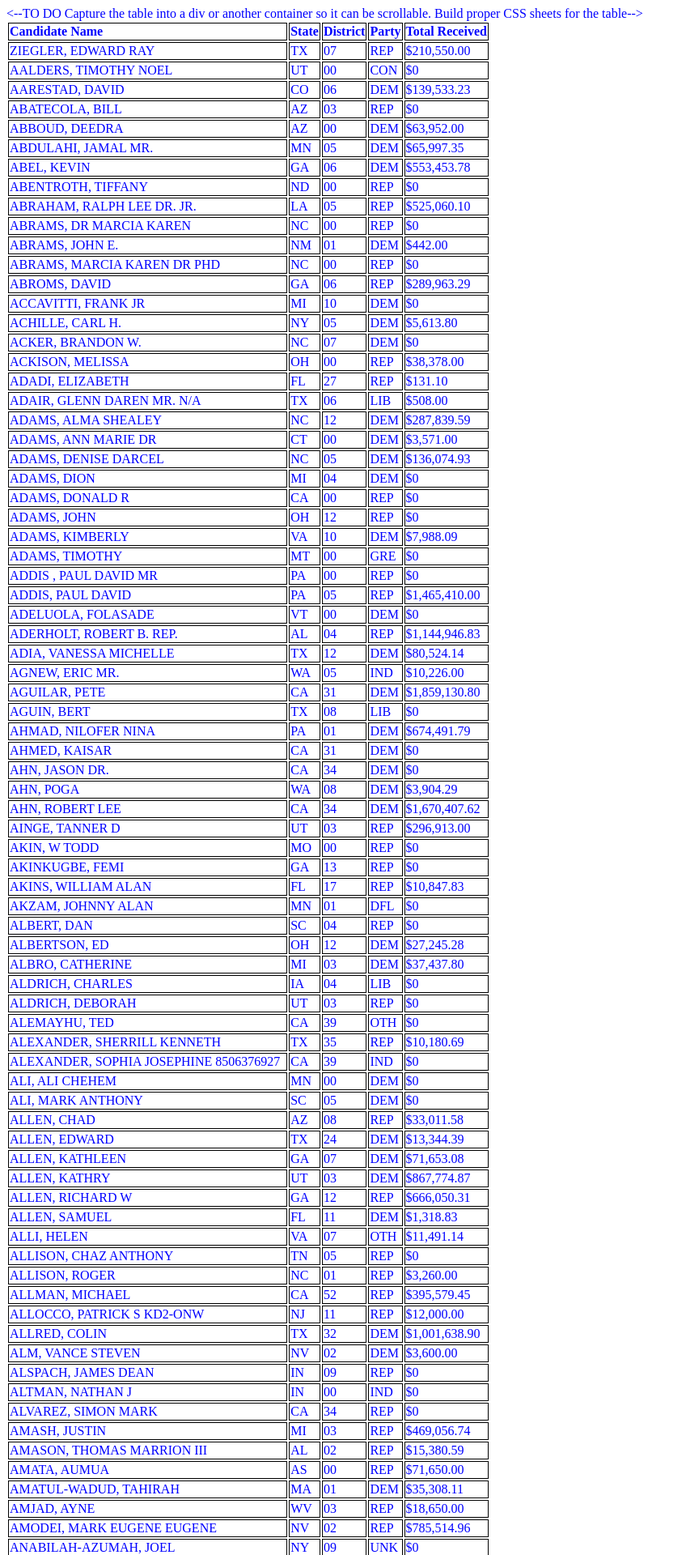
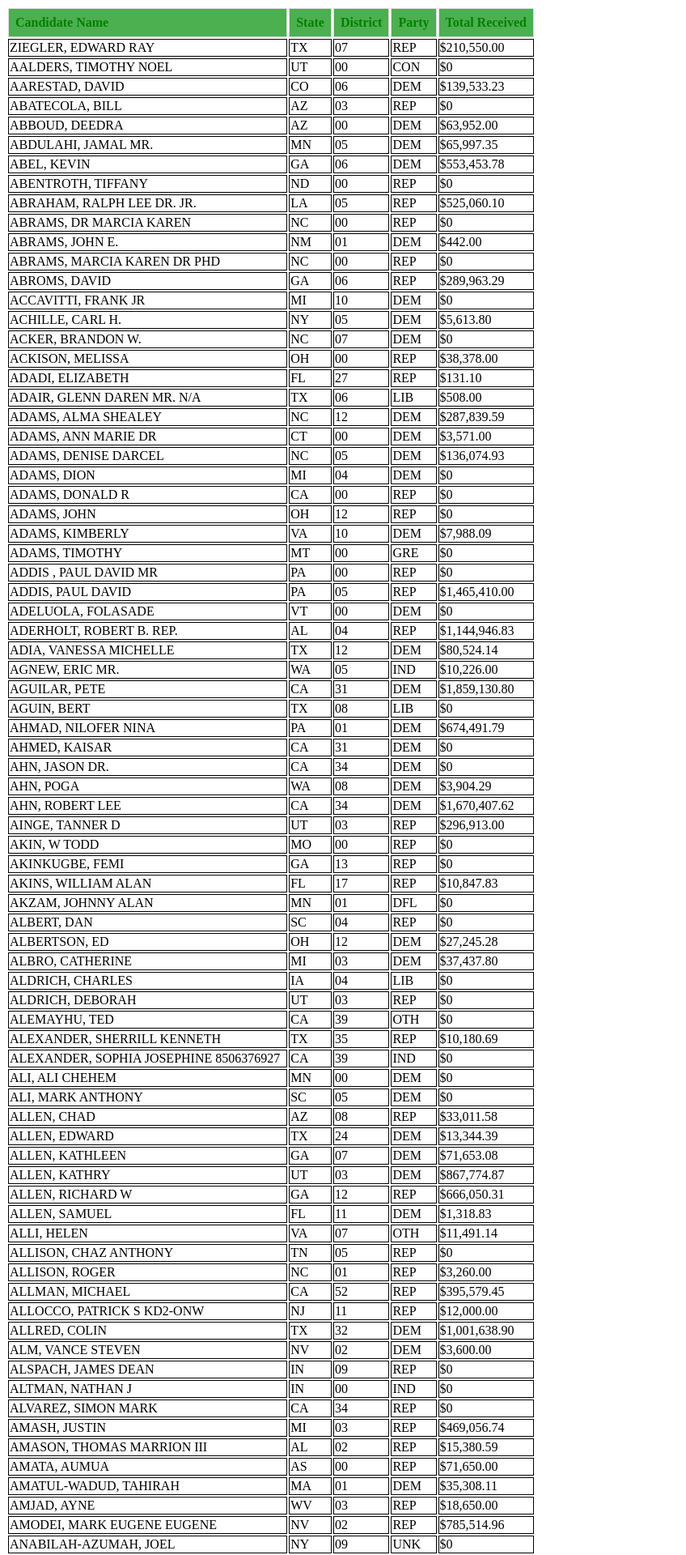
Before and after one commit to jphoc13/CandidatesMaster, a Flask app: page / in a window 1280 px wide. Shown: the top 1920 px of the page at 81% size, without its empty margins (0-848 px from the left). Run offline with Flask 2, Linux system fonts and the light colour scheme; some libraries are stand-ins or nearby versions.

Commit message:
css working

```diff
--- /dev/null
+++ b/FlaskApp/static/styles/Candidate.css
@@ -0,0 +1,9 @@
+th {
+  padding-top: 12px;
+  padding-bottom: 12px;
+  text-align: left;
+  background-color: #4CAF50;
+  color: green;
+  border: 1px solid #ddd;
+  padding: 8px;
+}
--- a/FlaskApp/templates/index.html
+++ b/FlaskApp/templates/index.html
@@ -1,11 +1,11 @@
 <!DOCTYPE html>
 <html>
-<script src="https://ajax.googleapis.com/ajax/libs/jquery/3.1.0/jquery.min.js"></script>
+
 <head>
-<--TO DO Capture the table into a div or another container so it can be scrollable.
- Build proper CSS sheets for the table-->
+ <script src="https://ajax.googleapis.com/ajax/libs/jquery/3.1.0/jquery.min.js"></script>
+ <link rel= "stylesheet" type= "text/css" href= "{{ url_for('static',filename='styles/Candidate.css') }}">
 </head>
-<body style="color:blue;">
+<body>
 
 
 
@@ -53,9 +53,9 @@ function createHeaders(){
 
     for (var i = 0; i < fieldArray.length; i++){
         var textNode = document.createTextNode(fieldArray[i])
-        var td1 = document.createElement('td');
-        td1.style.border = '1px solid black';
-        td1.style.fontWeight = "bold";
+        var td1 = document.createElement('th');
+        <!--td1.style.border = '1px solid black';-->
+        <!--td1.style.fontWeight = "bold";-->
         td1.appendChild(textNode);
         var text = fieldArray[i]
         td1.addEventListener("click", addService(text), false)
```
Also changed, not shown: FlaskApp/style_sheets/Candidate.css (deleted, +0 -7 lines), FlaskApp/templates/index.css (deleted, +0 -8 lines).
